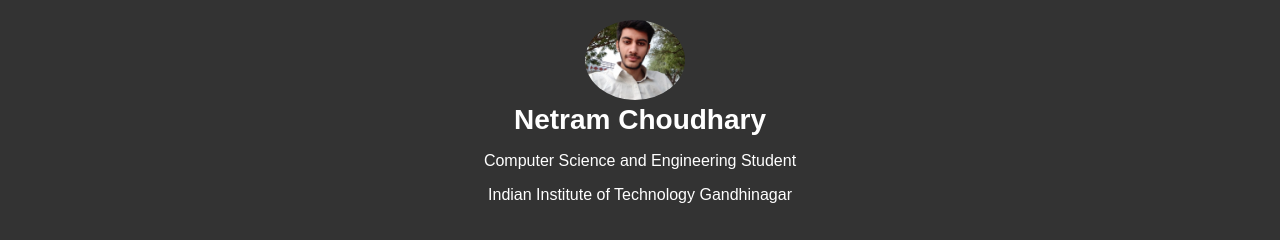
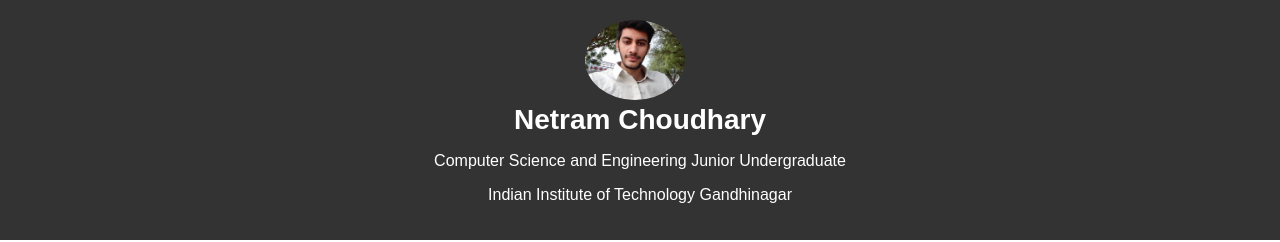
Before and after one commit to choudharyNetram/CV, a plain HTML site: page index.html in a window 1280 px wide. Shown: the top 242 px of the page. Drawn offline with Linux system fonts and the light colour scheme.

Commit message:
Update index.html

```diff
--- a/index.html
+++ b/index.html
@@ -9,7 +9,7 @@
     <header>
         <img src="my_pic_.jpg" alt="Netram Choudhary" class="profile-image">
         <h1>Netram Choudhary</h1>
-        <p>Computer Science and Engineering Student</p>
+        <p>Computer Science and Engineering Junior Undergraduate</p>
         <p>Indian Institute of Technology Gandhinagar</p>
     </header>
 
```
